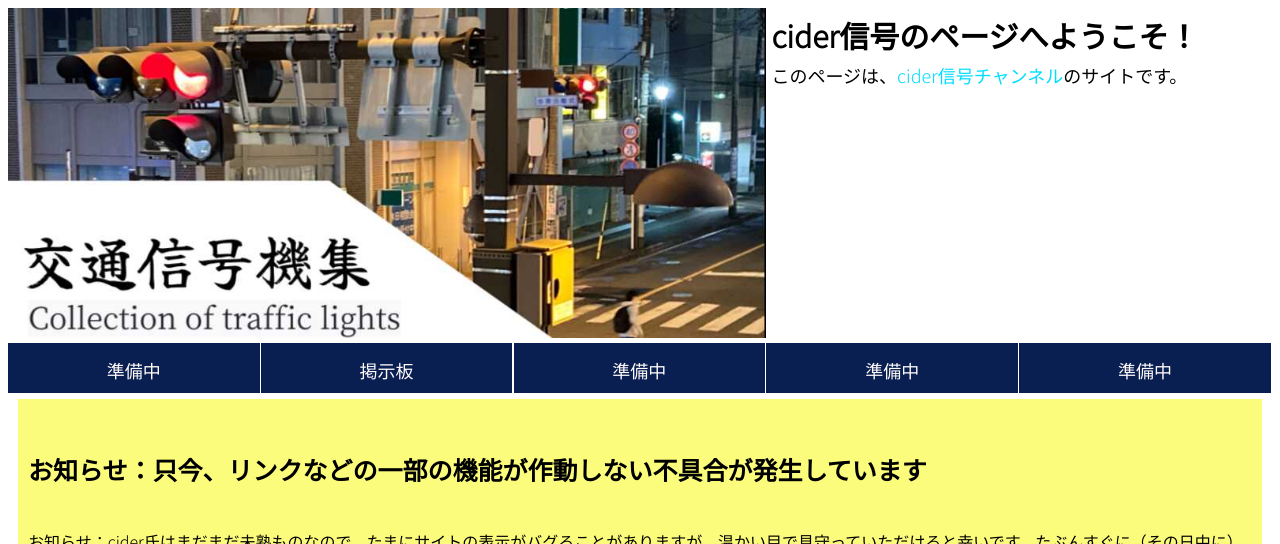
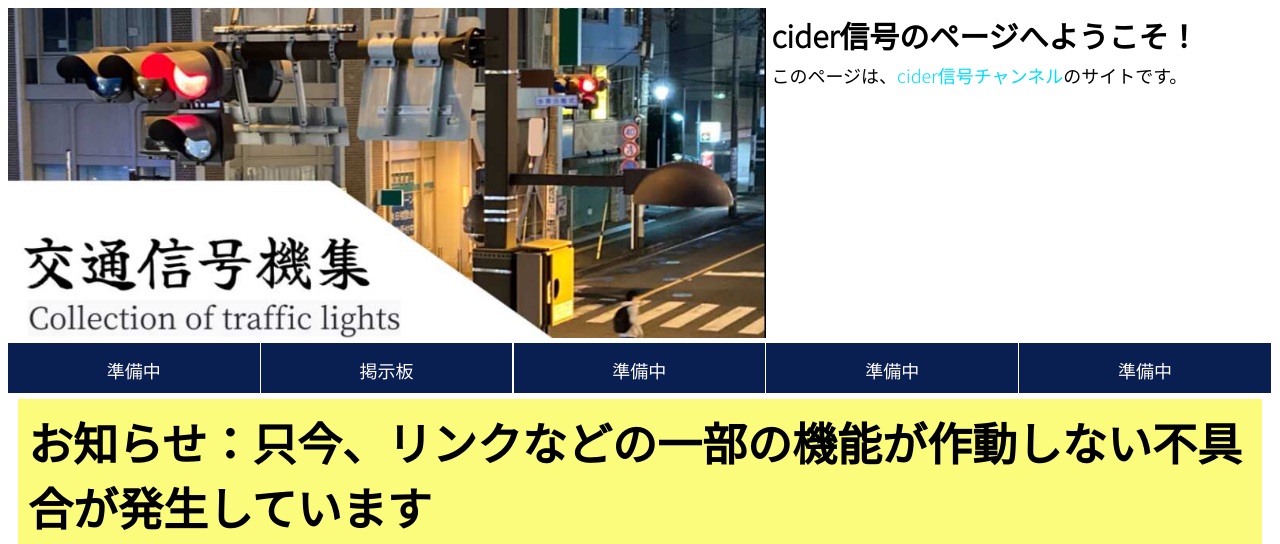
Before and after one commit to ciderTrafficLight/ciderTrafficLight.github.io, a plain HTML site: page index.html in a window 1280 px wide. Shown: the top 544 px of the page. Drawn offline with Linux system fonts and the light colour scheme.

Commit message:
Update index.html

```diff
--- a/index.html
+++ b/index.html
@@ -158,7 +158,7 @@ iflame.side_fixed{
 <div class="main_parent">
 
 <div class="information">
-  <h5>お知らせ：只今、リンクなどの一部の機能が作動しない不具合が発生しています</h5>
+  <h3 style="margin: 0px;">お知らせ：只今、リンクなどの一部の機能が作動しない不具合が発生しています</h5>
 お知らせ：cider氏はまだまだ未熟ものなので、たまにサイトの表示がバグることがありますが、温かい目で見守っていただけると幸いです。たぶんすぐに（その日中に）治ると思います
 <br>なにか要望があれば、<a href="mailto:cidertrafficlight@s223.xrea.com?subject=cider信号ページの要望">メール</a>で教えて下さい
 </div>
```
